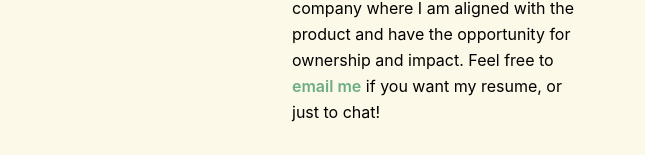
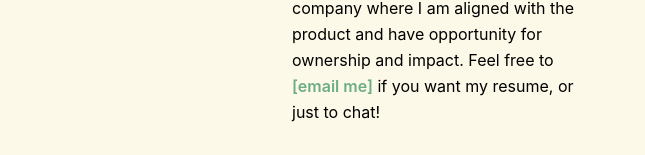
Before and after one commit to jennygzma/jennygzma.github.io, a React (Create React App) app: page / in a window 1280 px wide. Shown: the part 793-948 px from the top of the page, without its empty margins (284-929 px from the left). Built offline with nearby package versions, Linux system fonts and the light colour scheme.

Commit message:
add brackets lol

```diff
--- a/src/components/About.js
+++ b/src/components/About.js
@@ -26,8 +26,8 @@ export default function About() {
             such as alcohol, retail, and pharmaceutical goods. I attended <strong className="text-light-green">Princeton University</strong> for undergrad and
             majored in <strong className="text-light-green">Operations Research and Financial Engineering</strong> with a minor in <strong className="text-light-green">computer science</strong>.
             <br/> <br/> For my next role, I'm open to remote, NYC, or SF-based backend engineering, and am also open to full-stack. My main goal is to join a company where
-            I am aligned with the product and have the opportunity for ownership and impact. Feel free to <a href="mailto:jennygzma@gmail.com" className="text-light-green font-semibold hover:font-bold">email me</a> if you want my resume, or just to chat!
-            <br/> <br/> In my spare time, I enjoy writing music, surfing, and hanging out with friends. I also try to run daily but don't really find that enjoyable 😬
+            I am aligned with the product and have opportunity for ownership and impact. Feel free to <a href="mailto:jennygzma@gmail.com" className="text-light-green font-semibold hover:font-bold">[email me]</a> if you want my resume, or just to chat!
+            <br/> <br/> In my spare time, I enjoy writing music, surfing, and hanging out with friends. I also try to run daily but don't really find that enjoyable  😬
           </p>
         </div>
       </div>
--- a/src/components/Blog.js
+++ b/src/components/Blog.js
@@ -9,7 +9,7 @@ export default function Blog() {
             cs blog
           </h1>
           <p className="mb-8 leading-relaxed">
-          ✨ coming soon! ✨
+            ✨ coming soon! ✨
           </p>
         </div>
       </div>
```
